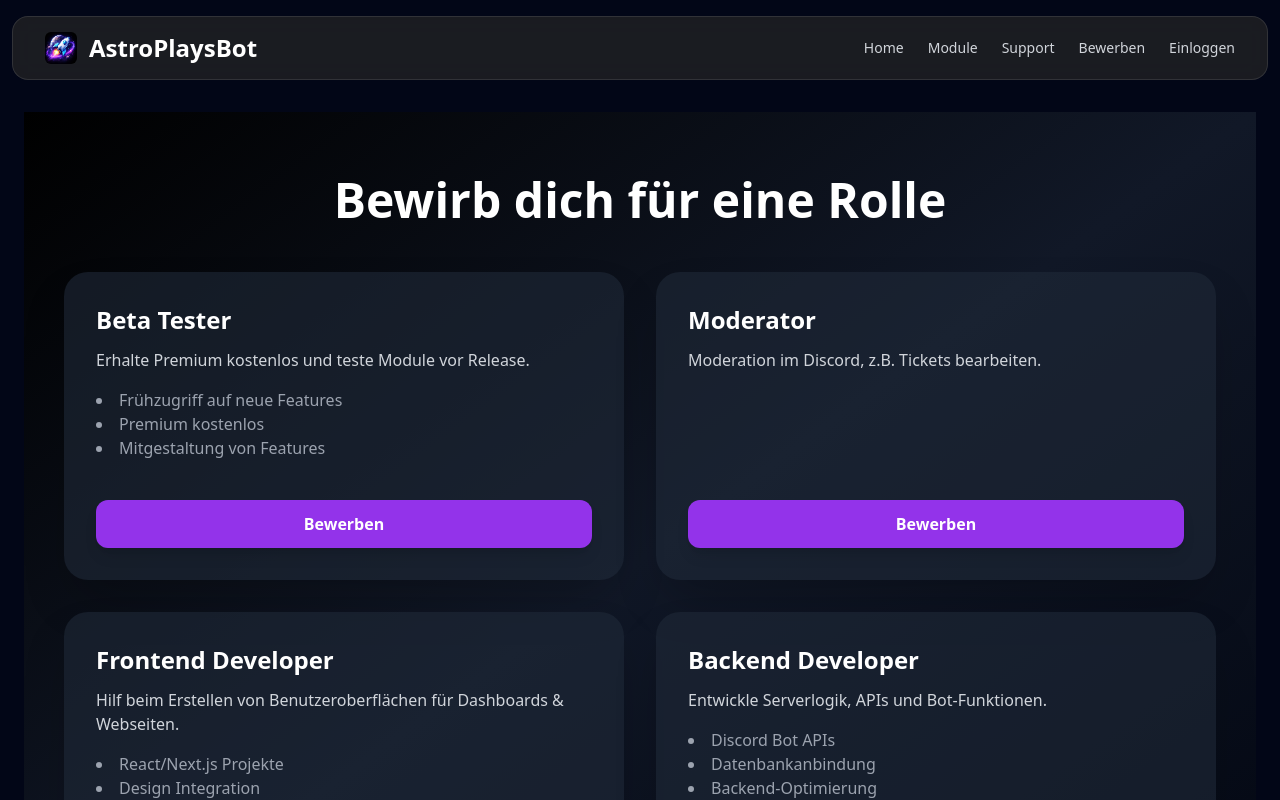
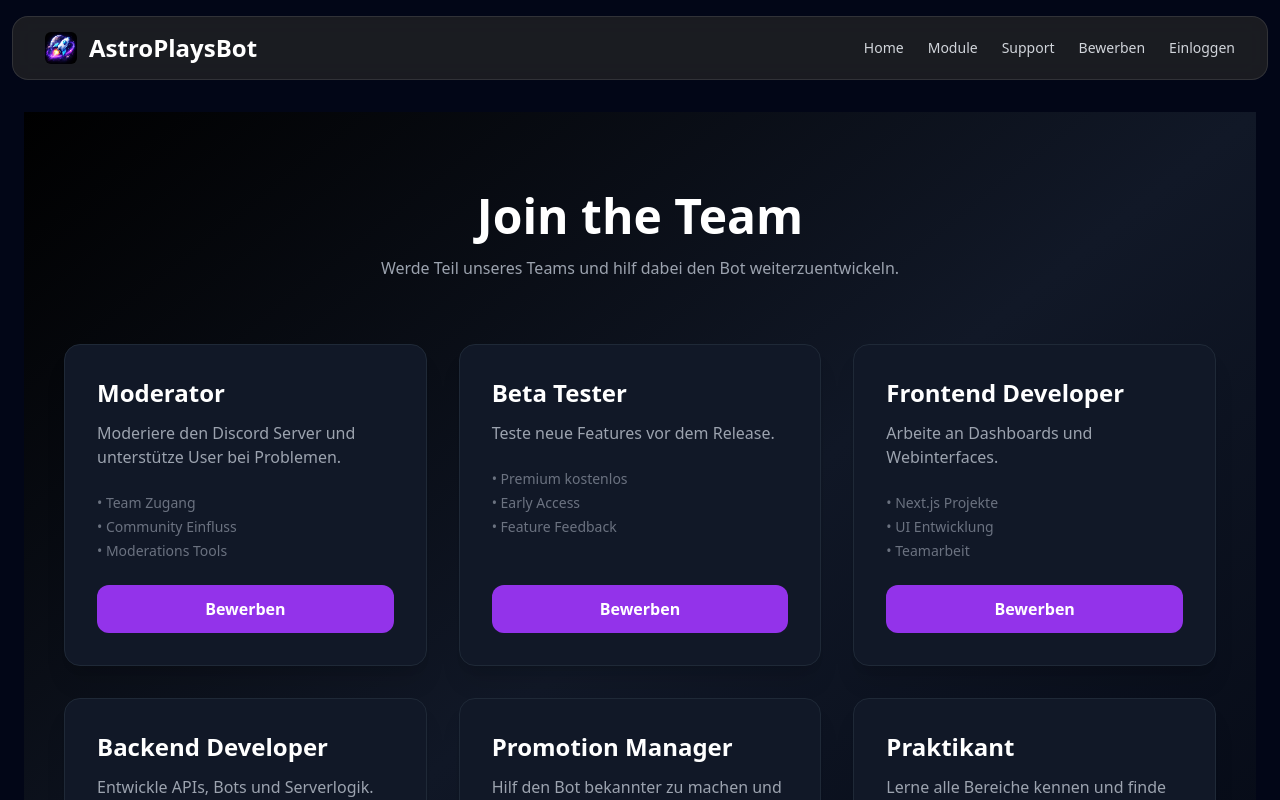
Before and after one commit to AstroPlaysBot/information, a Next.js app: page /apply in a window 1280 px wide. Shown: the top 800 px of the page. Built offline with nearby package versions, Linux system fonts and the light colour scheme.

Commit message:
Update page.tsx

```diff
--- a/src/app/apply/page.tsx
+++ b/src/app/apply/page.tsx
@@ -11,78 +11,140 @@ interface ApplicationType {
 }
 
 const applications: ApplicationType[] = [
-  { id: 'betatester', title: 'Beta Tester', description: 'Erhalte Premium kostenlos und teste Module vor Release.', perks: ['Frühzugriff auf neue Features', 'Premium kostenlos', 'Mitgestaltung von Features'] },
-  { id: 'moderator', title: 'Moderator', description: 'Moderation im Discord, z.B. Tickets bearbeiten.' },
-  { id: 'frontend-developer', title: 'Frontend Developer', description: 'Hilf beim Erstellen von Benutzeroberflächen für Dashboards & Webseiten.', perks: ['React/Next.js Projekte', 'Design Integration', 'UI/UX Umsetzung'] },
-  { id: 'backend-developer', title: 'Backend Developer', description: 'Entwickle Serverlogik, APIs und Bot-Funktionen.', perks: ['Discord Bot APIs', 'Datenbankanbindung', 'Backend-Optimierung'] },
+
+{
+id:'moderator',
+title:'Moderator',
+description:'Moderiere den Discord Server und unterstütze User bei Problemen.',
+perks:['Team Zugang','Community Einfluss','Moderations Tools']
+},
+
+{
+id:'betatester',
+title:'Beta Tester',
+description:'Teste neue Features vor dem Release.',
+perks:['Premium kostenlos','Early Access','Feature Feedback']
+},
+
+{
+id:'frontend-developer',
+title:'Frontend Developer',
+description:'Arbeite an Dashboards und Webinterfaces.',
+perks:['Next.js Projekte','UI Entwicklung','Teamarbeit']
+},
+
+{
+id:'backend-developer',
+title:'Backend Developer',
+description:'Entwickle APIs, Bots und Serverlogik.',
+perks:['API Entwicklung','Bot Systeme','Database Design']
+},
+
+{
+id:'promotion-manager',
+title:'Promotion Manager',
+description:'Hilf den Bot bekannter zu machen und kümmere dich um Social Media.',
+perks:['Marketing Erfahrung','Community Reichweite']
+},
+
+{
+id:'intern',
+title:'Praktikant',
+description:'Lerne alle Bereiche kennen und finde deinen Schwerpunkt.',
+perks:['Einblick in Entwicklung','Mentoring','Erfahrung sammeln']
+}
+
 ];
 
-export default function ApplyPage() {
-  const [errorToast, setErrorToast] = useState<{ message: string } | null>(null);
+export default function ApplyPage(){
 
-  useEffect(() => {
-    // Prüfen, ob ein Fehler von OAuth zurückkam
-    const toastStr = sessionStorage.getItem('apply_error_toast');
-    if (toastStr) {
-      const toast = JSON.parse(toastStr);
-      setErrorToast(toast);
+const [errorToast,setErrorToast]=useState<any>(null);
+
+useEffect(()=>{
+
+const toast=sessionStorage.getItem('apply_error_toast');
+
+if(toast){
+
+setErrorToast(JSON.parse(toast));
 sessionStorage.removeItem('apply_error_toast');
 
-      setTimeout(() => setErrorToast(null), 10000); // nach 10s ausblenden
+setTimeout(()=>setErrorToast(null),10000);
+
 }
-  }, []);
 
-  return (
-    <div className="min-h-screen bg-gradient-to-br from-black via-gray-900 to-gray-950 text-white px-6 py-16">
-      <h1 className="text-5xl font-extrabold text-center mb-12 animate-fadeIn">
-        Bewirb dich für eine Rolle
+},[]);
+
+return(
+
+<div className="min-h-screen bg-gradient-to-br from-black via-gray-900 to-gray-950 text-white px-6 py-20">
+
+<div className="max-w-6xl mx-auto text-center mb-16">
+
+<h1 className="text-5xl font-extrabold mb-4">
+Join the Team
 </h1>
 
+<p className="text-gray-400">
+Werde Teil unseres Teams und hilf dabei den Bot weiterzuentwickeln.
+</p>
+
+</div>
+
 <motion.div
-        className="grid grid-cols-1 md:grid-cols-2 gap-8 max-w-6xl mx-auto"
-        initial="hidden"
-        animate="visible"
-        variants={{ hidden: {}, visible: { transition: { staggerChildren: 0.15 } } }}
+className="grid md:grid-cols-3 gap-8 max-w-6xl mx-auto"
+initial={{opacity:0}}
+animate={{opacity:1}}
+transition={{duration:0.6}}
 >
-        {applications.map((app) => (
+
+{applications.map(app=>(
 <motion.div
 key={app.id}
-            className="bg-gray-800/60 rounded-3xl p-8 shadow-2xl flex flex-col justify-between"
-            whileHover={{ scale: 1.03 }}
-            transition={{ type: 'spring', stiffness: 300 }}
-            initial={{ opacity: 0, y: 20 }}
-            animate={{ opacity: 1, y: 0 }}
+whileHover={{scale:1.05}}
+className="bg-gray-900 border border-gray-800 rounded-2xl p-8 flex flex-col justify-between shadow-xl"
 >
+
 <div>
-              <h2 className="text-2xl font-bold mb-3">{app.title}</h2>
-              <p className="text-gray-300 mb-4">{app.description}</p>
+
+<h2 className="text-2xl font-bold mb-3">
+{app.title}
+</h2>
+
+<p className="text-gray-400 mb-6">
+{app.description}
+</p>
+
 {app.perks && (
-                <ul className="list-disc list-inside text-gray-400 mb-6">
-                  {app.perks.map((perk, i) => (<li key={i}>{perk}</li>))}
+<ul className="space-y-1 text-sm text-gray-500 mb-6">
+{app.perks.map((perk,i)=>(
+<li key={i}>• {perk}</li>
+))}
 </ul>
 )}
+
 </div>
+
 <a
 href={`/api/discord-auth-apply?state=/apply/${app.id}`}
-              className="mt-4 inline-block py-3 px-6 rounded-xl bg-purple-600 hover:bg-pink-600 text-white font-semibold shadow-lg transition-all text-center"
+className="mt-auto py-3 rounded-xl bg-purple-600 hover:bg-pink-600 text-center font-semibold transition"
 >
 Bewerben
 </a>
+
 </motion.div>
 ))}
+
 </motion.div>
 
 {errorToast && (
-        <div className="fixed bottom-6 right-6 px-4 py-2 rounded shadow-lg flex items-center gap-4 bg-red-600 text-white transition-opacity duration-500">
+<div className="fixed bottom-6 right-6 bg-red-600 px-4 py-2 rounded shadow-lg">
 {errorToast.message}
-          <button className="font-bold" onClick={() => setErrorToast(null)}>×</button>
 </div>
 )}
 
-      <style jsx>{`
-        @keyframes fadeIn { from { opacity: 0; } to { opacity: 1; } }
-        .animate-fadeIn { animation: fadeIn 1s ease forwards; }
-      `}</style>
 </div>
+
 );
+
 }
```
Lines whose indentation alone changed are shown as unchanged.
